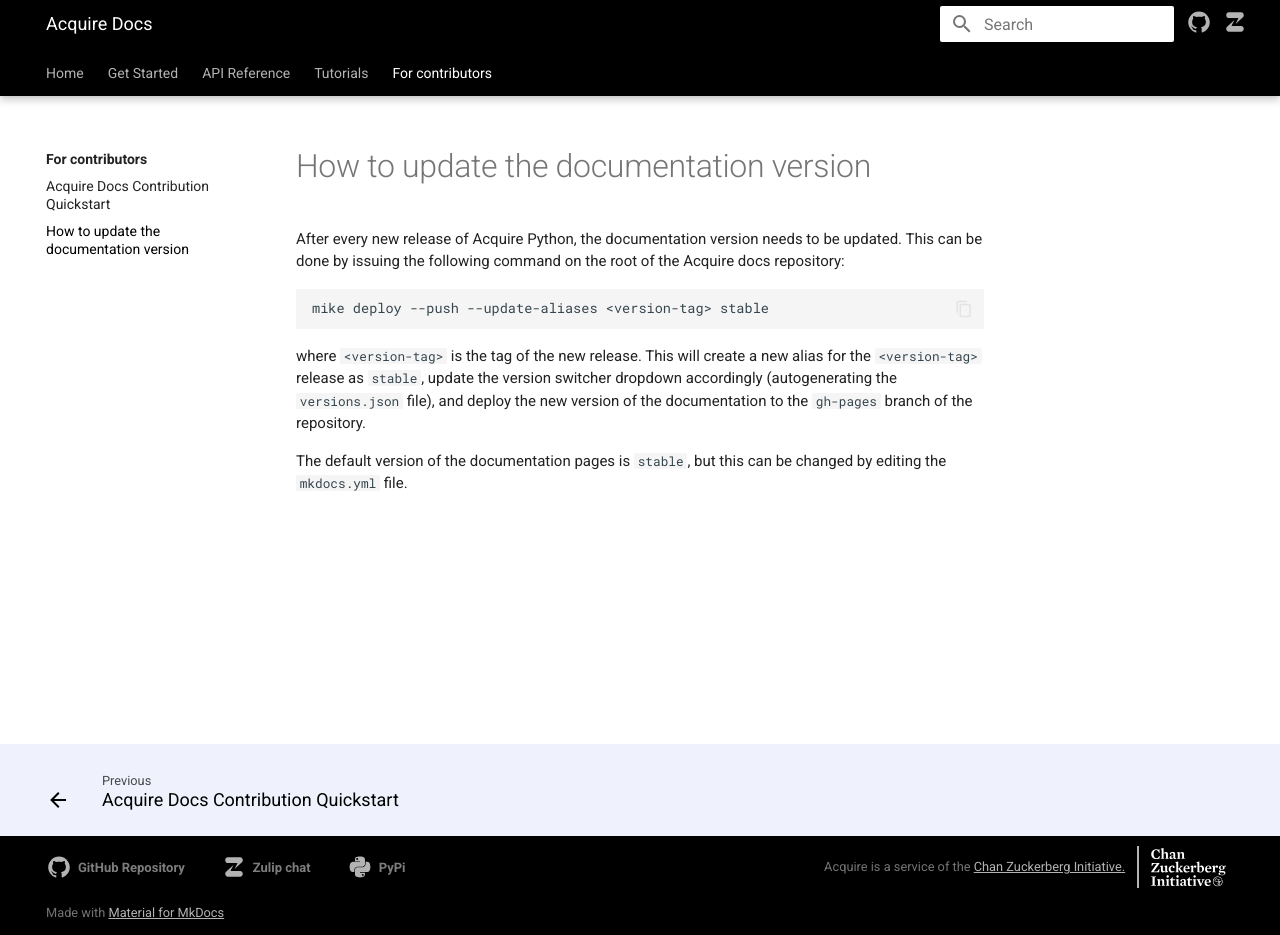
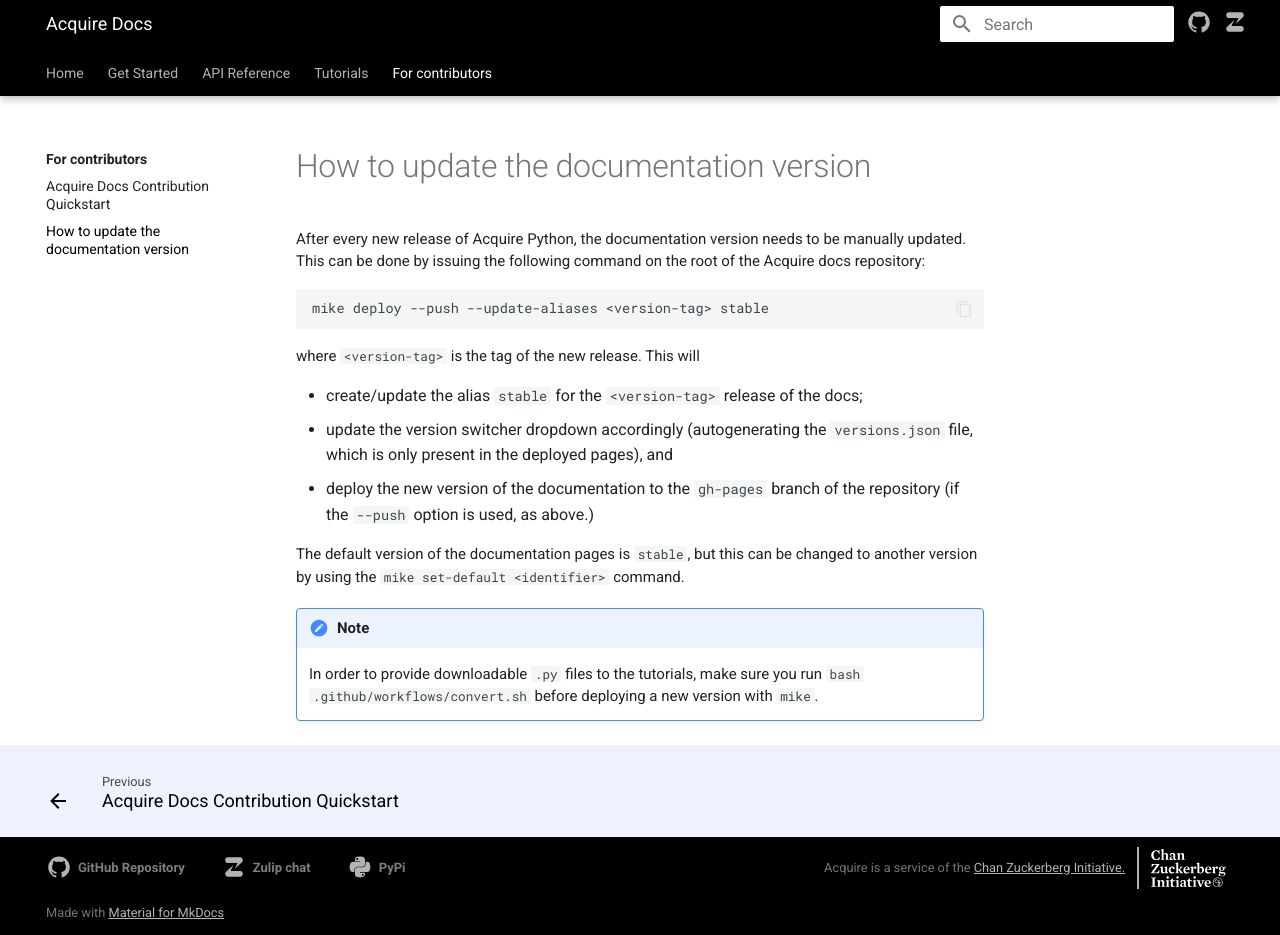
Before and after one commit to melissawm/acquire-docs, an MkDocs documentation site: the page built from docs/for_contributors/update_version.md, in a window 1280 px wide and 935 px high. Built offline with MkDocs 1.6.1 and Material for MkDocs 9.7.7, drawn with Linux system fonts in a browser that asks for light colours; nearby versions of some CDN libraries; comment, search, counter and statistics services are not loaded.

Commit message:
Improve docs versioning instructions and simplify config.

````diff
--- a/docs/for_contributors/update_version.md
+++ b/docs/for_contributors/update_version.md
@@ -1,17 +1,26 @@
 # How to update the documentation version
 
 After every new release of Acquire Python, the documentation version needs
-to be updated. This can be done by issuing the following command on the root of
-the Acquire docs repository:
+to be manually updated. This can be done by issuing the following command on the
+root of the Acquire docs repository:
 
 ```bash
 mike deploy --push --update-aliases <version-tag> stable
 ```
 
-where `<version-tag>` is the tag of the new release. This will create a new
-alias for the `<version-tag>` release as `stable`, update the version switcher
-dropdown accordingly (autogenerating the `versions.json` file), and deploy the
-new version of the documentation to the `gh-pages` branch of the repository.
+where `<version-tag>` is the tag of the new release. This will
+
+- create/update the alias `stable` for the `<version-tag>` release of the docs;
+- update the version switcher dropdown accordingly (autogenerating the
+  `versions.json` file, which is only present in the deployed pages), and
+- deploy the new version of the documentation to the `gh-pages` branch of the
+  repository (if the `--push` option is used, as above.)
 
 The default version of the documentation pages is `stable`, but this can be
-changed by editing the `mkdocs.yml` file.
+changed to another version by using the `mike set-default <identifier>` command.
+
+!!! note
+
+    In order to provide downloadable `.py` files to the tutorials, make sure
+    you run `bash .github/workflows/convert.sh` before deploying a new version
+    with `mike`.
--- a/mkdocs.yml
+++ b/mkdocs.yml
@@ -69,5 +69,3 @@ markdown_extensions:
 plugins:
   - include-markdown
   - search
-  - mike:
-      deploy_prefix: ''
````
Also changed, not shown: 1 other file.
